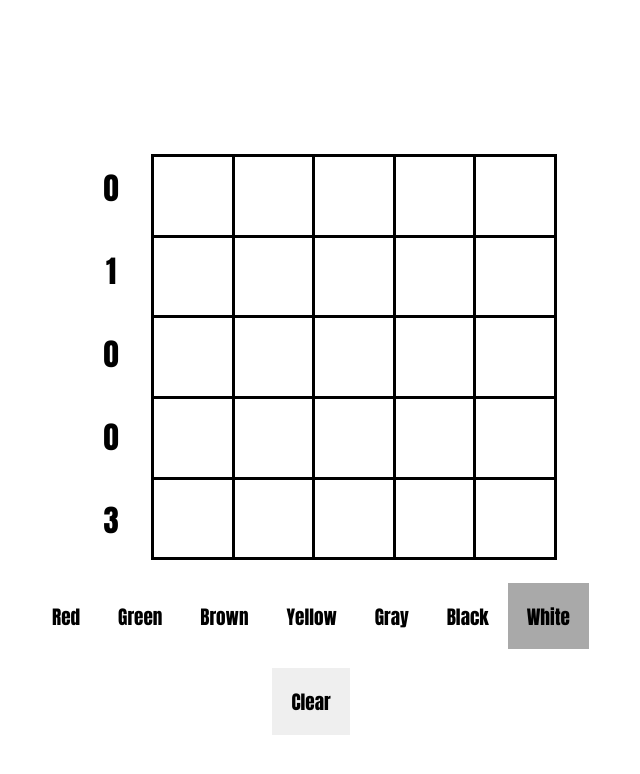
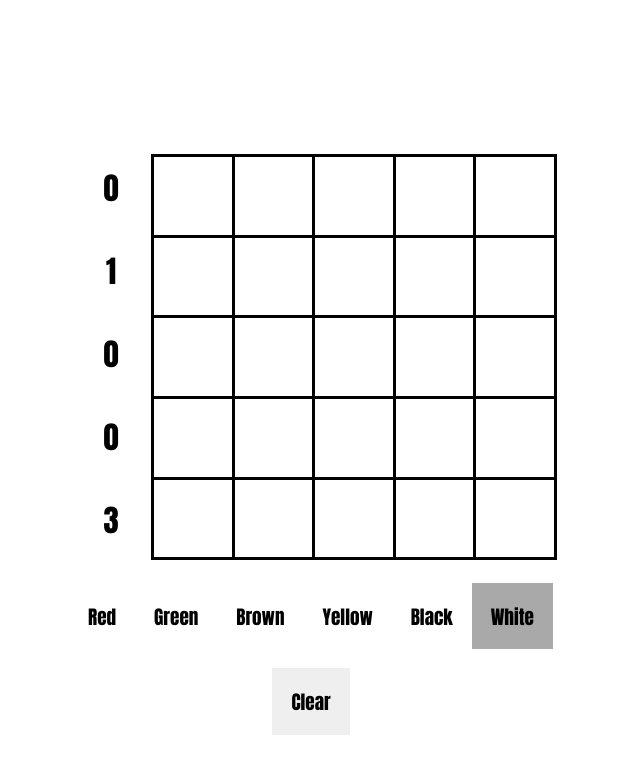
Before and after one commit to Redfluffydragon/scavenger-hunt, a plain HTML site: page index.html in a window 1280 px wide. Shown: the whole page, without its empty margins (329-969 px from the left). Drawn offline with Linux system fonts and the light colour scheme.

Commit message:
Remove gray

```diff
--- a/index.html
+++ b/index.html
@@ -71,8 +71,8 @@
     <input type="radio" name="currentColor" id="yellow" class="colorRadio" value="yellow">
     <label for="yellow">Yellow</label>
 
-    <input type="radio" name="currentColor" id="gray" class="colorRadio" value="gray">
-    <label for="gray">Gray</label>
+    <!-- <input type="radio" name="currentColor" id="gray" class="colorRadio" value="gray">
+    <label for="gray">Gray</label> -->
 
     <input type="radio" name="currentColor" id="black" class="colorRadio" value="black">
     <label for="black">Black</label>
```
